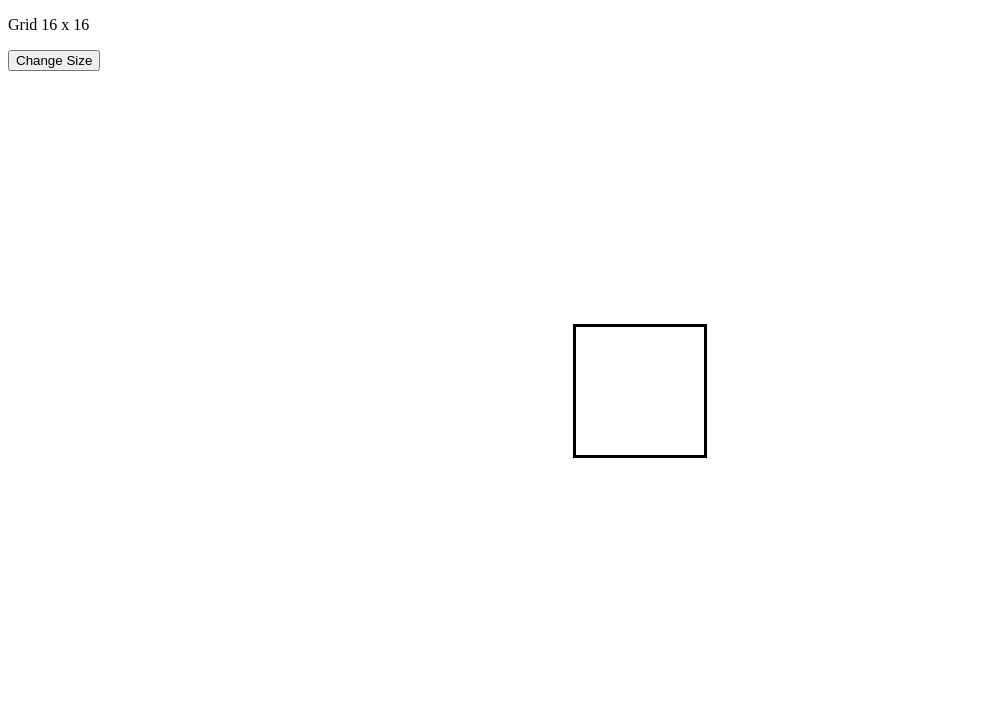
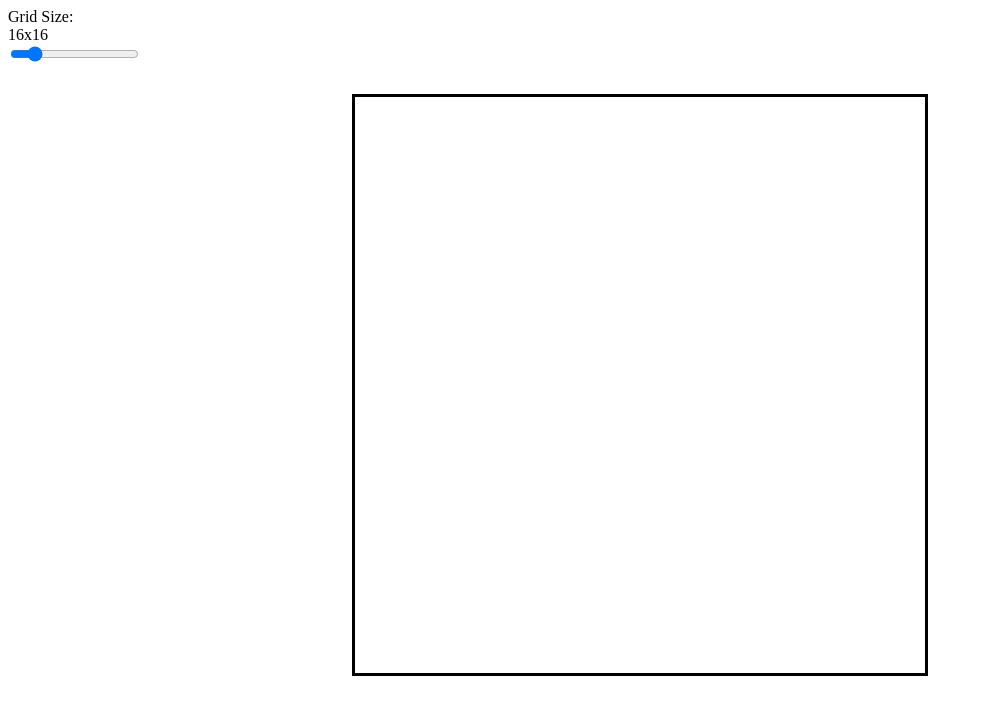
Before and after one commit to wolfgang-exe/etch-a-sketch, a plain HTML site: page index.html in a window 1280 px wide. Shown: the whole page, without its empty margins (0-983 px from the left). Drawn offline with Linux system fonts and the light colour scheme.

Commit message:
added ability to resize grid using slider

```diff
--- a/index.html
+++ b/index.html
@@ -8,8 +8,15 @@
 </head>
 <body>
     <div id="size-container">
-        <p id="current-size">Grid 16 x 16</p>
-        <button id="change-size">Change Size</button>
+        <form>
+            <label for="grid-size">Grid Size: </label>
+            <label for="grid-value" id="grid-value">16x16</label>
+            <input type="range" name="grid-size" id="grid-size"
+                min="1" max="100" value="16"
+                oninput="updateGridLabel()"
+                onchange="updateGridSize()"
+            />
+        </form>
     </div>
 
     <div id="board-container">
--- a/script.js
+++ b/script.js
@@ -1,11 +1,30 @@
+const BOARD_SIZE = 576;
+const styleSheets = document.styleSheets;
 const board = document.getElementById('board');
+const gridLabel = document.getElementById('grid-value');
+const gridSlider = document.getElementById('grid-size');
 
 let size = 16;
 createBoard(size);
 
 // create etch-a-sketch board
-function createBoard (size)
+function createBoard(size)
 {
+    // update box class to proper height and width
+    let newSize = `${BOARD_SIZE / size}` + "px";
+    for (const sheet of styleSheets)
+    {
+        for (const rule of sheet.cssRules)
+        {
+            if (rule.selectorText === '.box')
+            {
+                rule.style.height = `${newSize}`;
+                rule.style.width = `${newSize}`;
+            }
+        }
+    }
+
+    // populate board with boxes
     for (let i = 1; i != size + 1; i++)
     {
         board.innerHTML += `<div id="row-${i}" class="row-container"></div>`
@@ -19,8 +38,9 @@ function createBoard (size)
         }
     }
 
+    // add mouseover even listeners
     let allBoxElements = document.querySelectorAll('.box');
-    addMouseHover(allBoxElements);
+    addMouseOver(allBoxElements);
 }
 
 // add border to board boxes if necessary
@@ -39,8 +59,10 @@ function addBorder(boxElement, i, k, size)
         boxElement.classList.add("left-border");
 }
 
+
+
 // add event listeners to each box
-function addMouseHover(allBoxElements)
+function addMouseOver(allBoxElements)
 {
     allBoxElements.forEach((box) => {
         box.addEventListener("mouseover", (box) => {
@@ -48,3 +70,16 @@ function addMouseHover(allBoxElements)
         });
     });
 }
+
+// update grid label
+function updateGridLabel()
+{
+    gridLabel.innerHTML = `${gridSlider.value} X ${gridSlider.value}`;
+}
+
+// update board etch-a-sketch board
+function updateGridSize()
+{
+    board.innerHTML = ``;
+    createBoard(parseInt(gridSlider.value));
+}
--- a/style.css
+++ b/style.css
@@ -1,10 +1,16 @@
-#board
+label, input {display: block;}
+#board-container
 {
     display: flex;
     flex-direction: column;
     align-items: center;
     justify-content: center;
-    height: 80vh;
+}
+
+#board
+{
+    height: 576px;
+    width: 576px;
 }
 
 .row-container
@@ -14,10 +20,9 @@
 
 .box
 {
-    height: 8px;
-    width: 8px;
+    height: 36px;
+    width: 36px;
 }
-
 
 /* for JS border creation */
 .top-border
@@ -36,3 +41,8 @@
 {
     border-bottom: 3px solid black;
 }
+
+#size-container
+{
+    margin-bottom: 2rem;
+}
```
